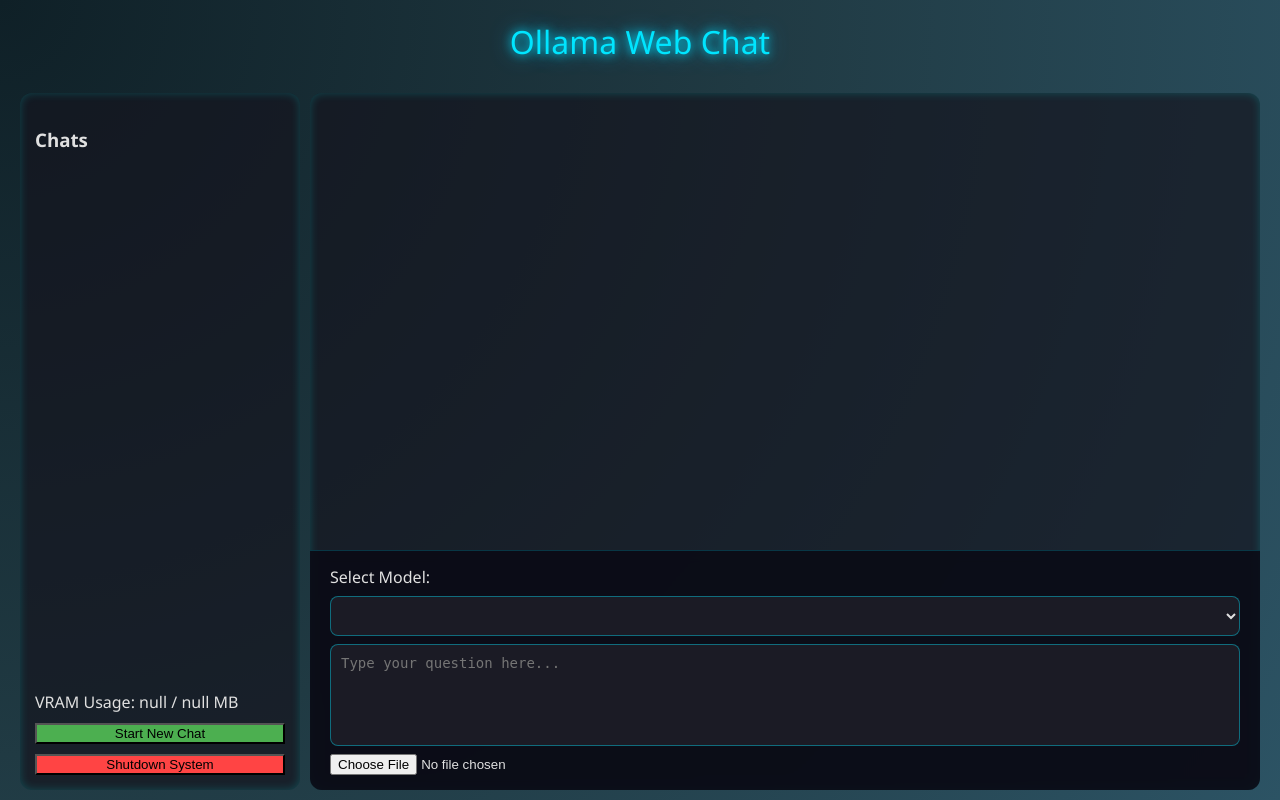
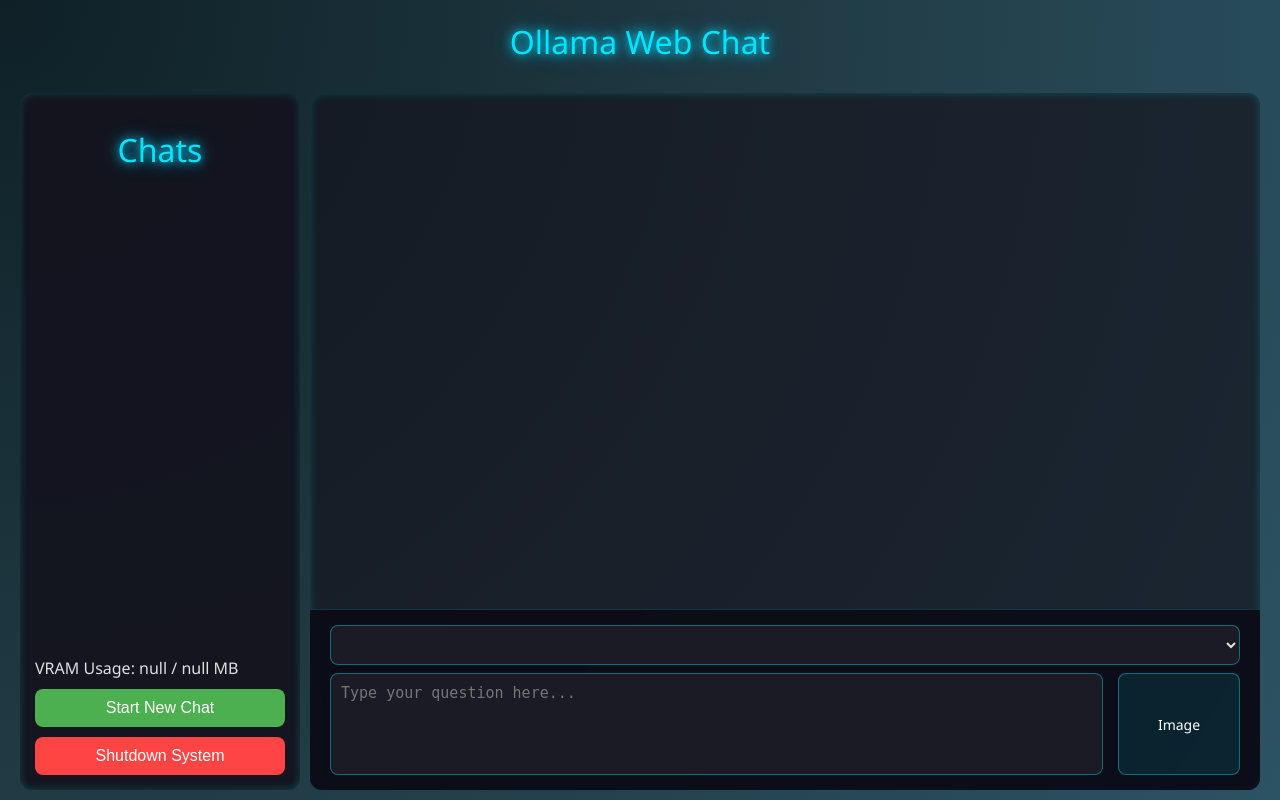
Before and after one commit to JonasPHenriksen/Ollama-Web-Chat, a Flask app: page / in a window 1280 px wide. Run offline with Flask 3, Linux system fonts and the light colour scheme.

Commit message:
Improved phone experince and added styling

```diff
--- a/static/main.js
+++ b/static/main.js
@@ -69,6 +69,11 @@
         currentChatId = chatId;
         localStorage.setItem("lastChatId", chatId);
         loadChatHistory();
+
+        // Hide chat list on mobile after switching chat
+        if (window.innerWidth <= 768) {
+            document.getElementById('chat-list').classList.remove('visible');
+        }
     } catch (error) {
         alert("Error switching chat: " + error.message);
     }
@@ -101,6 +106,7 @@
             if (firstChatId) await switchChat(firstChatId);
         } else {
             document.getElementById("chat").innerHTML = "";
+            document.getElementById("model").style.display = 'block';
             document.getElementById("model").disabled = false;
             currentChatId = null;
         }
@@ -121,14 +127,20 @@
         chat.innerHTML = "";
 
         history.forEach(msg => {
-            chat.innerHTML += renderMessage(msg.role, msg.content);
+            chat.innerHTML += renderMessage(msg.role, msg.content, savedModel);
         });
 
         chat.scrollTop = chat.scrollHeight;
 
         const modelSelect = document.getElementById("model");
-        if (savedModel) modelSelect.value = savedModel;
-        modelSelect.disabled = history.length > 0;
+        if (savedModel) {
+            modelSelect.value = savedModel;
+            modelSelect.style.display = history.length > 0 ? 'none' : 'block';
+            modelSelect.disabled = history.length > 0;
+        } else {
+            modelSelect.style.display = 'block';
+            modelSelect.disabled = false;
+        }
     } catch (error) {
         console.error("Error loading chat history:", error);
     }
@@ -148,6 +160,11 @@
     if (!prompt.trim() && !imageFile) return;
 
     const chat = document.getElementById("chat");
+    const modelSelect = document.getElementById("model");
+    const fileIndicator = document.getElementById("file-indicator");
+    const imagePreview = document.getElementById("image-preview");
+    const imageUploadText = document.getElementById("image-upload-text");
+
 
     if (prompt.trim()) {
         chat.innerHTML += renderMessage("user", prompt);
@@ -160,8 +177,15 @@
             chat.innerHTML += `<img src="${e.target.result}" style="max-width: 30%; border-radius: 6px;"></div>`;
         };
         reader.readAsDataURL(imageFile);
-        document.getElementById("image-upload").value = "";
+        document.getElementById("image-upload").value = ""; // Clear file input
+        fileIndicator.style.display = 'none'; // Hide indicator after sending
+        imagePreview.style.display = 'none'; // Hide preview
+        imagePreview.src = '#'; // Clear preview source
+        imageUploadText.style.display = 'block'; // Show "Image" text
     }
+
+    modelSelect.style.display = 'none';
+    modelSelect.disabled = true;
 
     const formData = new FormData();
     formData.append("model", model);
@@ -169,8 +193,8 @@
     if (imageFile) formData.append("image", imageFile);
 
     function isUserAtBottom(element, threshold = 0.1) {
-    const distanceFromBottom = element.scrollHeight - element.scrollTop - element.clientHeight;
-    return (distanceFromBottom / element.scrollHeight) < threshold;
+        const distanceFromBottom = element.scrollHeight - element.scrollTop - element.clientHeight;
+        return (distanceFromBottom / element.scrollHeight) < threshold;
     }
 
     try {
@@ -184,21 +208,26 @@
 
         const aiDiv = document.createElement("div");
         aiDiv.className = "ai";
-        aiDiv.innerHTML = "<strong>AI:</strong> ";
+        aiDiv.innerHTML = `<strong>AI (${model}):</strong> `;
         chat.appendChild(aiDiv);
         let result = "";
         while (true) {
-            const { value, done } = await reader.read();
+            const {
+                value,
+                done
+            } = await reader.read();
             if (done) break;
-            result += decoder.decode(value, { stream: true });
+            result += decoder.decode(value, {
+                stream: true
+            });
 
             const shouldScroll = isUserAtBottom(chat);
-            aiDiv.innerHTML = "<strong>AI:</strong> " + marked.parse(result.replace(/\[IMAGE\](.+)/g, (match, p1) => {
+            aiDiv.innerHTML = `<strong>AI (${model}):</strong> ${marked.parse(result.replace(/\[IMAGE\](.+)/g, (match, p1) => {
                 let imgPath = p1.trim();
                 const uploadsIndex = imgPath.indexOf("/uploads/");
                 if (uploadsIndex !== -1) imgPath = imgPath.substring(uploadsIndex + 1);
                 return `<br><img src="${imgPath}" style="max-width: 30%; border-radius: 6px;">`;
-            }));
+            }))}`;
 
             if (shouldScroll) {
                 chat.scrollTop = chat.scrollHeight;
@@ -214,7 +243,9 @@
 async function systemShutdown() {
     if (!confirm("Are you sure you want to shut down the entire system?")) return;
     try {
-        const res = await fetch("/system/system_shutdown", { method: "POST" });
+        const res = await fetch("/system/system_shutdown", {
+            method: "POST"
+        });
         if (!res.ok) throw new Error("Failed to shutdown system");
         alert("System is shutting down...");
     } catch (error) {
@@ -227,6 +258,43 @@
         event.preventDefault();
         sendMessage();
     }
+});
+
+// Event listener for image input change to show preview
+document.getElementById("image-upload").addEventListener("change", function() {
+    const fileIndicator = document.getElementById("file-indicator");
+    const imagePreview = document.getElementById("image-preview");
+    const imageUploadText = document.getElementById("image-upload-text");
+
+    if (this.files && this.files[0]) {
+        const reader = new FileReader();
+        reader.onload = function(e) {
+            imagePreview.src = e.target.result;
+            imagePreview.style.display = 'block';
+            imageUploadText.style.display = 'none'; // Hide "Image" text
+            fileIndicator.style.display = 'flex'; // Show clear button
+        };
+        reader.readAsDataURL(this.files[0]);
+    } else {
+        imagePreview.src = '#';
+        imagePreview.style.display = 'none';
+        imageUploadText.style.display = 'block'; // Show "Image" text
+        fileIndicator.style.display = 'none'; // Hide clear button
+    }
+});
+
+// Event listener for the clear button
+document.getElementById("clear-image-btn").addEventListener("click", function(event) {
+    event.stopPropagation(); // Prevent label click from re-opening file dialog
+    const imageInput = document.getElementById("image-upload");
+    const imagePreview = document.getElementById("image-preview");
+    const imageUploadText = document.getElementById("image-upload-text");
+
+    imageInput.value = ""; // Reset the file input
+    imagePreview.src = '#'; // Clear preview source
+    imagePreview.style.display = 'none'; // Hide preview
+    imageUploadText.style.display = 'block'; // Show "Image" text
+    document.getElementById("file-indicator").style.display = 'none'; // Hide clear button
 });
 
 async function updateVRAM() {
@@ -243,11 +311,16 @@
 setInterval(updateVRAM, 30000);
 updateVRAM();
 
-async function askStream(prompt, model="gemma:4b") {
+async function askStream(prompt, model = "gemma:4b") {
     const res = await fetch("/ask_stream", {
         method: "POST",
-        headers: {"Content-Type": "application/json"},
-        body: JSON.stringify({prompt, model})
+        headers: {
+            "Content-Type": "application/json"
+        },
+        body: JSON.stringify({
+            prompt,
+            model
+        })
     });
 
     const reader = res.body.getReader();
@@ -255,16 +328,18 @@
     let result = "";
 
     while (true) {
-        const {value, done} = await reader.read();
+        const {
+            value,
+            done
+        } = await reader.read();
         if (done) break;
         result += decoder.decode(value);
         document.getElementById("chat").textContent = result;
     }
 }
 
-function renderMessage(role, content) {
+function renderMessage(role, content, modelName = document.getElementById("model").value) {
     function parseContent(text) {
-        // Handle [IMAGE] tags
         text = text.replace(/\[IMAGE\](.+)/g, (match, p1) => {
             let imgPath = p1.trim();
             const uploadsIndex = imgPath.indexOf("/uploads/");
@@ -278,18 +353,22 @@
     if (role === "user") {
         htmlContent = `<div class="user"><strong>You:</strong> ${parseContent(escapeHtml(content))}</div>`;
     } else {
-        htmlContent = `<div class="ai"><strong>AI:</strong> ${marked.parse(parseContent(content))}</div>`;
+        htmlContent = `<div class="ai"><strong>AI (${modelName}):</strong> ${marked.parse(parseContent(content))}</div>`;
     }
 
     return htmlContent;
 }
 
-function escapeHtml(text) {
-    return text
-        .replace(/&/g, "&amp;")
-        .replace(/</g, "&lt;")
-        .replace(/>/g, "&gt;");
-}
+window.onload = loadModels;
 
-
-window.onload = loadModels;
+// New function to toggle chat list visibility on mobile
+document.addEventListener('DOMContentLoaded', () => {
+    const chatList = document.getElementById('chat-list');
+    const showChatsBtn = document.createElement('button');
+    showChatsBtn.id = 'show-chats-btn';
+    showChatsBtn.innerHTML = '💬';
+    showChatsBtn.onclick = () => {
+        chatList.classList.toggle('visible');
+    };
+    document.body.appendChild(showChatsBtn);
+});
--- a/static/styles.css
+++ b/static/styles.css
@@ -27,13 +27,15 @@
 
 #chat-list {
     width: 250px;
-    background: rgba(20, 20, 30, 0.7);
+    background: rgba(20, 20, 30, 0.95);
     border-radius: 12px;
     padding: 15px;
     margin-right: 10px;
-    box-shadow: inset 0 0 10px rgba(0,255,255,0.2);
+    box-shadow: inset 0 0 10px rgba(0, 255, 255, 0.2);
     display: flex;
     flex-direction: column;
+    position: relative;
+    transition: transform 0.3s ease-in-out;
 }
 
 #chat-list-items {
@@ -73,10 +75,30 @@
     font-size: 1.2em;
 }
 
-#new-chat-btn {
+#new-chat-btn,
+#shutdown-btn {
     background: #4caf50;
     margin-top: 10px;
     flex-shrink: 0;
+    padding: 10px;
+    border-radius: 8px;
+    border: none;
+    color: white;
+    font-size: 16px;
+    cursor: pointer;
+    transition: background-color 0.2s;
+}
+
+#shutdown-btn {
+    background: #ff4444;
+}
+
+#new-chat-btn:hover {
+    background: #43a047;
+}
+
+#shutdown-btn:hover {
+    background: #e53935;
 }
 
 #chat-window {
@@ -118,29 +140,113 @@
     flex-shrink: 0;
 }
 
-select, textarea {
+select {
     background: rgba(30, 30, 40, 0.9);
-    border: 1px solid rgba(0,229,255,0.4);
+    border: 1px solid rgba(0, 229, 255, 0.4);
     border-radius: 8px;
     padding: 10px;
     color: #e0e0e0;
     font-size: 14px;
     outline: none;
-}
-
-textarea {
-    resize: none;
-    height: 80px;
+    width: 100%;
 }
 
 select:disabled {
-    background-color: #0d0d0d;
-    color: #5c5757;
+    display: none;
 }
 
-#shutdown-btn {
-    background: #ff4444;
-    margin-top: 10px;
+#text-input-wrapper {
+    display: flex;
+    align-items: stretch;
+    gap: 15px;
+    width: 100%;
+}
+
+#prompt {
+    background: rgba(30, 30, 40, 0.9);
+    border: 1px solid rgba(0, 229, 255, 0.4);
+    border-radius: 8px;
+    padding: 10px;
+    color: #e0e0e0;
+    font-size: 15px;
+    outline: none;
+    resize: none;
+    height: 80px;
+    overflow-y: auto;
+    flex: 1;
+}
+
+#image-upload-wrapper {
+    position: relative;
+    display: flex;
+    align-items: stretch;
+}
+
+#image-upload-button {
+    display: flex;
+    justify-content: center;
+    align-items: center;
+    width: 100px;
+    background-color: rgba(0, 229, 255, 0.1);
+    border: 1px solid rgba(0, 229, 255, 0.4);
+    border-radius: 8px;
+    cursor: pointer;
+    padding: 0 10px;
+    flex-shrink: 0;
+    color: white;
+    font-size: 14px;
+    transition: background-color 0.2s ease;
+    overflow: hidden; /* Ensure image preview doesn't overflow */
+}
+
+#image-upload-button:hover {
+    background-color: rgba(0, 229, 255, 0.2);
+}
+
+#image-upload {
+    display: none;
+}
+
+#image-preview {
+    width: 100%;
+    height: 100%;
+    object-fit: cover;
+    border-radius: 8px; /* Apply the same border-radius as the button */
+    display: none;
+    position: absolute; /* Position it absolutely within the button */
+    top: 0;
+    left: 0;
+}
+
+#image-upload-text {
+    display: block; /* Shown by default */
+}
+
+#file-indicator {
+    display: none; /* Hidden by default */
+    width: 18px; /* Slightly larger for the 'x' */
+    height: 18px;
+    border-radius: 50%;
+    background-color: #ff4444; /* Red for clear button */
+    position: absolute;
+    top: -5px; /* Position it outside the button, top-right */
+    right: -5px;
+    border: 2px solid rgba(10, 10, 20, 0.85);
+    z-index: 1;
+    justify-content: center;
+    align-items: center;
+    cursor: pointer; /* Indicate it's clickable */
+}
+
+#clear-image-btn {
+    background: none;
+    border: none;
+    color: white;
+    font-size: 10px;
+    line-height: 1;
+    padding: 0;
+    margin: 0;
+    cursor: pointer;
 }
 
 .user pre code {
--- a/templates/index.html
+++ b/templates/index.html
@@ -4,12 +4,13 @@
     <title>Ollama Web Chat</title>
     <script src="https://cdn.jsdelivr.net/npm/marked/marked.min.js"></script>
     <link rel="stylesheet" href="{{ url_for('static', filename='styles.css') }}">
+    <meta name="viewport" content="width=device-width, initial-scale=1">
 </head>
 <body>
     <h1>Ollama Web Chat</h1>
     <div id="chat-container">
         <div id="chat-list">
-            <h3>Chats</h3>
+            <h1>Chats</h1>
             <div id="chat-list-items"></div>
             <div id="vram-usage">VRAM Usage: Loading...</div>
             <button id="new-chat-btn" onclick="startNewChat()">Start New Chat</button>
@@ -17,14 +18,22 @@
         </div>
         <div id="chat-window">
             <div id="chat"></div>
-                <div id="input-area">
-                    <label for="model">Select Model:</label>
-                    <select id="model"></select>
-
+            <div id="input-area">
+                <select id="model"></select>
+                <div id="text-input-wrapper">
                     <textarea id="prompt" placeholder="Type your question here..." wrap="off"></textarea>
-
-                    <input type="file" id="image-upload" accept="image/*">
+                    <div id="image-upload-wrapper">
+                        <label for="image-upload" id="image-upload-button">
+                            <span id="image-upload-text">Image</span>
+                            <img id="image-preview" src="#" alt="Image Preview" style="display: none;">
+                            <input type="file" id="image-upload" accept="image/*">
+                        </label>
+                        <div id="file-indicator">
+                            <button id="clear-image-btn">x</button>
+                        </div>
+                    </div>
                 </div>
+            </div>
         </div>
     </div>
     <script src="{{ url_for('static', filename='main.js') }}"></script>
```
Also changed, not shown: other parts of static/styles.css (+88 -2 lines).
